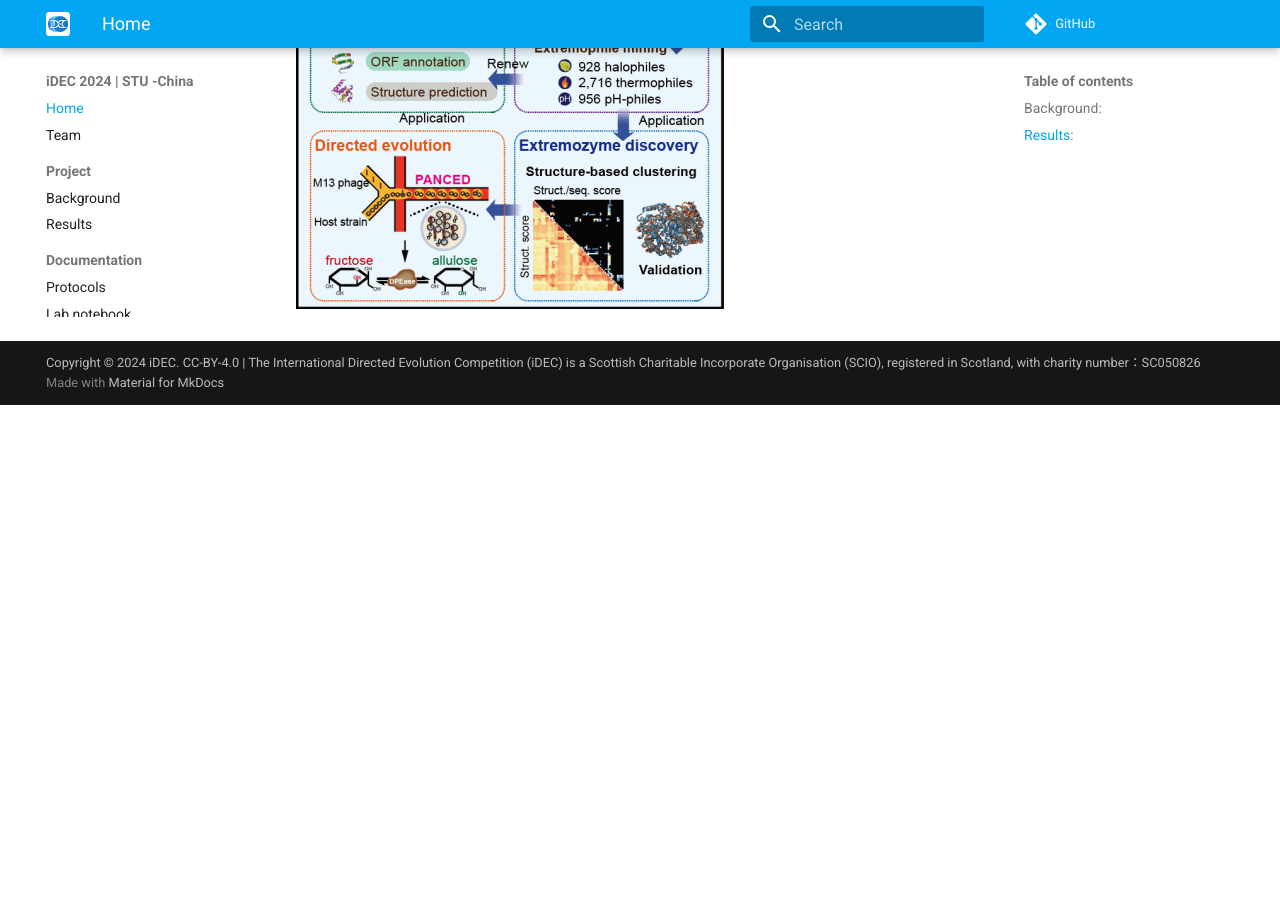
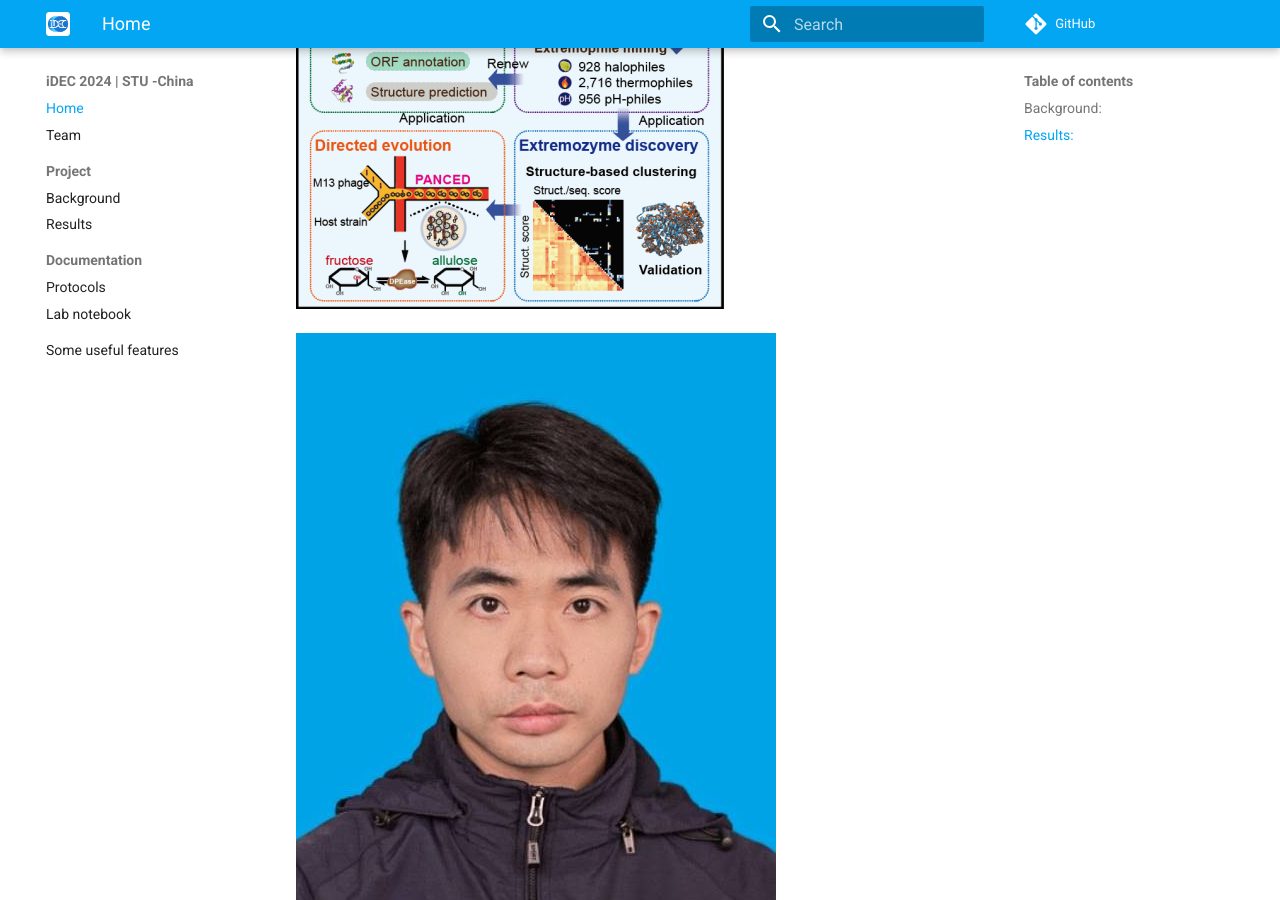
Before and after one commit to idec-teams/2024_STU_-China, an MkDocs documentation site: the page built from docs/index.md, in a window 1280 px wide and 900 px high, scrolled down 767 px. Built offline with MkDocs 1.6.1 and Material for MkDocs 9.7.7, drawn with Linux system fonts in a browser that asks for light colours; comment, search, counter and statistics services are not loaded; before the commit the page ends 1172 px from its top, so only the background shows below that.

Commit message:
Update index.md

```diff
--- a/docs/index.md
+++ b/docs/index.md
@@ -8,3 +8,5 @@
 In response, we developed iExtreme, a comprehensive database containing 1,030 genomes of extremophiles across three categories, alongside a deep learning method for their identification. This method achieved an accuracy of up to 0.99 in predicting extremophile living conditions. Through **iExtreme**, we identified 520 previously unknown extremophilic species and 4,419 extremophilic genomes from various databases. Additionally, we utilized structure-based clustering to discover novel D-psicose 3-epimerases (DPEase) and α-amylases. To further enhance enzyme activity, we developed a directed evolution method using phage-assisted non-continuous evolution in droplets. The evolved DPEase demonstrated a 3-fold increase in activity, a 5.4-fold extension in half-life, and achieved the highest reported yield of 243 g/L D-allulose.
 
 ![home](./img/home.png)
+
+![home](./img/leiwei.jpg)
```
